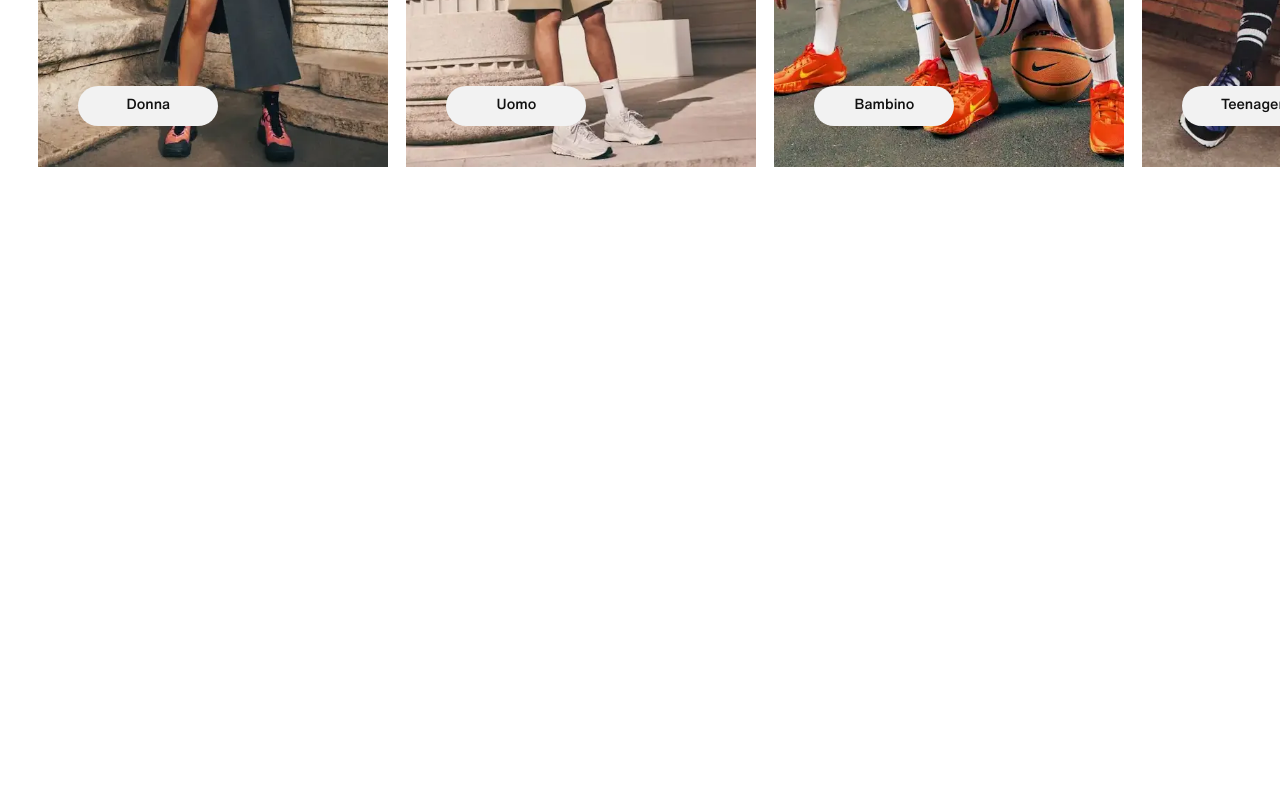
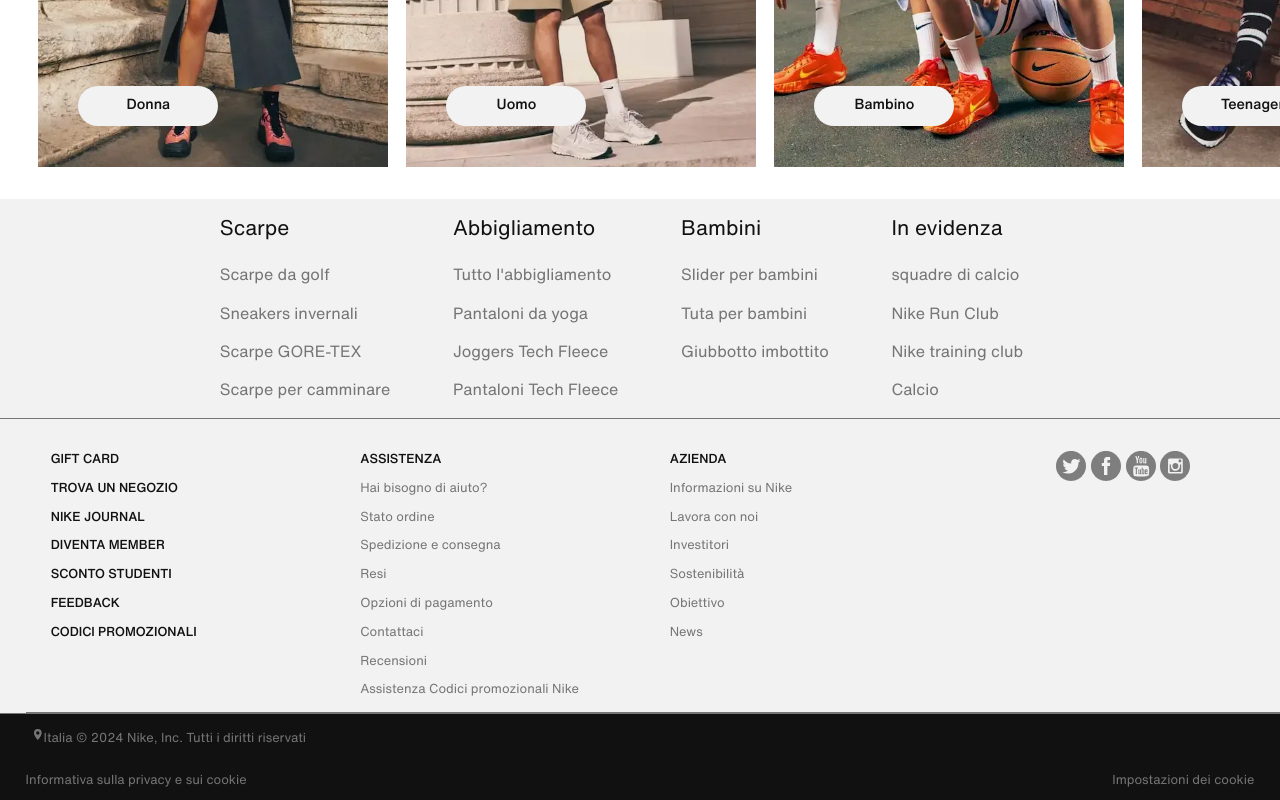
Before and after one commit to Rebeccamarinelli/Angular-Ecommerce-LabAir, an Angular app: page /home in a window 1280 px wide. Shown: the part 2421-3221 px from the top of the page. Before the commit the page ends 2620 px from the top, so only its background shows below. Built offline with nearby package versions, Linux system fonts and the light colour scheme.

Commit message:
homepage diventata completamente responsive

```diff
--- a/src/app/app.module.ts
+++ b/src/app/app.module.ts
@@ -12,7 +12,8 @@ import { FooterComponent } from './components/footer/footer.component';
 import { SliderShoeComponent } from './components/slider-shoe/slider-shoe.component';
 import { SliderSportComponent } from './components/slider-sport/slider-sport.component';
 import { SliderMemberComponent } from './components/slider-member/slider-member.component';
-import { ButtonComponent } from './components/button/button.component';
+import { FooterBComponent } from './components/footer-b/footer-b.component';
+
 
 @NgModule({
   declarations: [
@@ -26,7 +27,7 @@ import { ButtonComponent } from './components/button/button.component';
     SliderShoeComponent,
     SliderSportComponent,
     SliderMemberComponent,
-    ButtonComponent
+    FooterBComponent,
   ],
   imports: [
     BrowserModule,
--- a/src/app/components/button/button.component.html
+++ /dev/null
@@ -1 +0,0 @@
-<button></button>
--- a/src/app/components/button/button.component.scss
+++ /dev/null
@@ -1,19 +0,0 @@
-@import "../../../partial/variabili";
-
-button{
-    position: absolute;
-    bottom: 0;
-    left: 0;
-    width: 140px;
-    border-radius: 50px;
-    border: none;
-    padding: 0.6em 0 0.8em 0;
-    background-color: $colorFirst;
-    font-size: 0.9em;
-    font-family: "HelveticaNow-Medium", sans serif;
-    color: #111;
-    cursor: pointer;
-    display: flex;
-    justify-content: center;
-    align-items: center;
-}
--- a/src/app/components/button/button.component.ts
+++ /dev/null
@@ -1,17 +0,0 @@
-import { Component, EventEmitter, Output } from '@angular/core';
-
-@Component({
-  selector: 'app-button',
-  templateUrl: './button.component.html',
-  styleUrl: './button.component.scss'
-})
-export class ButtonComponent {
-
-  @Output() buttonClick = new EventEmitter<Event>();
-
-  onClick(event: Event): void {
-
-      this.buttonClick.emit(event);
-
-  }
-}
--- /dev/null
+++ b/src/app/components/footer-b/footer-b.component.html
@@ -0,0 +1,11 @@
+
+<div class="footer_b_foot" >
+    <div class="footer_b_foot-box ">
+        <p><span><svg aria-hidden="true" focusable="false" viewBox="0 0 24 24" role="img" width="18px" height="15px" fill="none"><path fill="currentColor" fill-rule="evenodd" d="M4.5 9.001a7.5 7.5 0 1115 0c0 1.205-.385 2.576-.934 3.928-.555 1.364-1.302 2.767-2.08 4.055a39.918 39.918 0 01-2.307 3.405c-.688.905-1.316 1.632-1.711 1.947a.75.75 0 01-.936 0c-.395-.315-1.023-1.042-1.711-1.947a39.916 39.916 0 01-2.306-3.405c-.78-1.288-1.526-2.691-2.08-4.056-.55-1.351-.935-2.722-.935-3.927zM12 12.25a3.25 3.25 0 100-6.5 3.25 3.25 0 000 6.5z" clip-rule="evenodd"></path></svg></span>Italia © 2024 Nike, Inc. Tutti i diritti riservati</p>
+    </div>
+
+    <div class="footer_b_foot-box">
+        <p>Informativa sulla privacy e sui cookie</p>
+        <p>Impostazioni dei cookie</p>
+    </div>
+</div>
--- /dev/null
+++ b/src/app/components/footer-b/footer-b.component.scss
@@ -0,0 +1,36 @@
+.footer_b_foot-box{
+    width: 100%;
+    background-color: #111;
+    color: #757575;
+    padding: 1em 2%;
+    font-size: 0.8em;
+}
+
+@media screen and (min-width:800px) {
+
+    .footer_b_foot-box{
+        display: flex;
+        justify-content: space-between;
+        align-items: center;
+        svg{
+            padding-left: 2%;
+        }
+    }
+}
+
+@media screen and (min-width:1300px) {
+    .footer_b_foot{
+        width: 100%;
+        background-color: #111;
+        display: flex;
+        justify-content: space-between;
+        align-items: center;
+        padding: 0;
+    }
+
+    .footer_b_foot-box{
+        width: 35%;
+    }
+
+
+}
--- a/src/app/components/footer/footer.component.html
+++ b/src/app/components/footer/footer.component.html
@@ -1,34 +1,34 @@
-<!-- <footer>
+<footer>
     <div>
          <ul>
              <li>Scarpe</li>
-             <li>Scarpe da golf</li>
-             <li>Sneakers invernali</li>
-             <li>Scarpe GORE-TEX</li>
-             <li>Scarpe per camminare</li>
+             <li class="mob-visibile">Scarpe da golf</li>
+             <li class="mob-visibile">Sneakers invernali</li>
+             <li class="mob-visibile">Scarpe GORE-TEX</li>
+             <li class="mob-visibile">Scarpe per camminare</li>
          </ul>
          <ul>
-             <li>Abbigliamento</li>
-             <li>Tutto l'abbigliamento</li>
-             <li>Pantaloni da yoga</li>
-             <li>Joggers Tech Fleece</li>
-             <li>Pantaloni Tech Fleece</li>
+             <li >Abbigliamento</li>
+             <li class="mob-visibile">Tutto l'abbigliamento</li>
+             <li class="mob-visibile">Pantaloni da yoga</li>
+             <li class="mob-visibile">Joggers Tech Fleece</li>
+             <li class="mob-visibile">Pantaloni Tech Fleece</li>
          </ul>
          <ul>
              <li>Bambini</li>
-             <li>Slider per bambini</li>
-             <li>Tuta per bambini</li>
-             <li>Giubbotto imbottito</li>
+             <li class="mob-visibile">Slider per bambini</li>
+             <li class="mob-visibile">Tuta per bambini</li>
+             <li class="mob-visibile">Giubbotto imbottito</li>
          </ul>
          <ul>
              <li>In evidenza</li>
-             <li>squadre di calcio</li>
-             <li>Nike Run Club</li>
-             <li>Nike training club</li>
-             <li>Calcio</li>
+             <li class="mob-visibile">squadre di calcio</li>
+             <li class="mob-visibile">Nike Run Club</li>
+             <li class="mob-visibile">Nike training club</li>
+             <li class="mob-visibile">Calcio</li>
          </ul>
-    </div> -->
-    <!-- <div>
+    </div>
+    <div>
         <section>
             <div>
                 <ul>
@@ -37,7 +37,7 @@
                     <li>NIKE JOURNAL</li>
                     <li>DIVENTA MEMBER</li>
                     <li>SCONTO STUDENTI</li>
-                     <li>Feedback</li>
+                    <li>FEEDBACK</li>
                     <li>CODICI PROMOZIONALI</li>
                 </ul>
                 <ul>
@@ -70,21 +70,4 @@
         </section>
     </div>
  </footer>
- <div class="footer_a_foot">
-     <ul>
-         <li>Guide</li>
-         <li>Condizioni d'uso</li>
-         <li>Condizioni di vendita</li>
-         <li>Info Legali e Societari</li>
-     </ul>
- </div>
- <div class="footer_b_foot">
-     <div class="footer_b_foot-box ">
-         <p><span><svg aria-hidden="true" focusable="false" viewBox="0 0 24 24" role="img" width="18px" height="15px" fill="none"><path fill="currentColor" fill-rule="evenodd" d="M4.5 9.001a7.5 7.5 0 1115 0c0 1.205-.385 2.576-.934 3.928-.555 1.364-1.302 2.767-2.08 4.055a39.918 39.918 0 01-2.307 3.405c-.688.905-1.316 1.632-1.711 1.947a.75.75 0 01-.936 0c-.395-.315-1.023-1.042-1.711-1.947a39.916 39.916 0 01-2.306-3.405c-.78-1.288-1.526-2.691-2.08-4.056-.55-1.351-.935-2.722-.935-3.927zM12 12.25a3.25 3.25 0 100-6.5 3.25 3.25 0 000 6.5z" clip-rule="evenodd"></path></svg></span>Italia © 2024 Nike, Inc. Tutti i diritti riservati</p>
-     </div>
-
-     <div class="footer_b_foot-box">
-         <p>Informativa sulla privacy e sui cookie</p>
-         <p>Impostazioni dei cookie</p>
-     </div>
- </div> -->
+ <app-footer-b></app-footer-b>
--- a/src/app/components/footer/footer.component.scss
+++ b/src/app/components/footer/footer.component.scss
@@ -1,36 +1,99 @@
 footer{
     width: 100%;
     div{
-        padding-top: 3em;
+        padding-top: 1em;
+        padding-left: 2%;
+        background-color: #f2f2f2;
+        color: #111;
+        border-bottom: 1px solid #777575;
+
+        &:last-child{
+            section{
+                width: 100%;
+                max-width: 1300px;
+                div{
+                    &:first-child{
+                        width: 100%;
+                    }
+                    ul{
+                        padding-bottom: 2px;
+                        border: none;
+                        width: 100%;
+                        &:first-child li{
+                            font-family:"HelveticaNow-Medium", sans serif;
+                            color: #111;
+                        }
+                        li{
+                            &:first-child{
+                                font-size: 0.8em;
+                                font-family:"HelveticaNow-Medium", sans serif;
+                                color: #111;
+                            }
+                            padding-bottom: 1em;
+                            font-size: 0.8em;
+                        }
+                    }
+                }
+            }
+        }
+        ul{
+            li{
+                padding-bottom: 1.2em;
+                color: #757575;
+                &:first-child{
+                    font-size: 1.3em;
+                    color: #111;
+                }
+            }
+        }
+    }
+}
+
+.footer-icon{
+   display: none;
+}
+
+.mob-visibile{
+    display: none;
+}
+
+ @media  screen and (min-width:800px) {
+
+    .mob-visibile{
+        display: block;
+    }
+
+    footer{
+        width: 100%;
+        div{
+            padding-top: 1em;
+            padding-left: 2%;
             background-color: #f2f2f2;
             color: #111;
             display: flex;
             justify-content: center;
-        align-items: center;
             align-items: flex-start;
             &:last-child{
                 section{
-                background-color: #111;
+                    width: 100%;
+                    max-width: 1300px;
                     display: flex;
                     justify-content: space-between;
-                padding-bottom: 2em;
                     div{
                         &:first-child{
-                        width: 60%;
+                            width: 80%;
                         }
-                    background-color: #111;
-                    padding-left: 3%;
                         ul{
                             &:first-child li{
                                 font-family:"HelveticaNow-Medium", sans serif;
-                            color: #fff;
+                                color: #111;
                             }
                             width: 40%;
                             li{
                                 &:first-child{
                                     font-size: 0.8em;
                                     font-family:"HelveticaNow-Medium", sans serif;
-                                color: #fff;
+                                    color: #111;
                                 }
                                 padding-bottom: 1em;
                                 font-size: 0.8em;
@@ -63,7 +126,7 @@ footer{
     .footer-icon{
         background-color: #111;
         padding-right: 3%;
-    width: 15%;
+        width: 25%;
         display: flex;
         justify-content: space-between;
 
@@ -71,4 +134,8 @@ footer{
 
     .footer-icon svg{
         fill: #7e7e7e;
+        margin: 0 1%;
     }
+
+
+ }
--- /dev/null
+++ b/style/footer-b.component.css
@@ -0,0 +1 @@
+.footer_b_foot-box{width:100%;background-color:#111;color:#757575;padding:1em 2%;font-size:.8em}@media screen and (min-width: 800px){.footer_b_foot-box{display:flex;justify-content:space-between;align-items:center}.footer_b_foot-box svg{padding-left:2%}}@media screen and (min-width: 1300px){.footer_b_foot{width:100%;background-color:#111;display:flex;justify-content:space-between;align-items:center;padding:0}.footer_b_foot-box{width:35%}}
```
Also changed, not shown: src/app/components/footer-b/footer-b.component.ts (added, +13 -0 lines), style/footer.component.css (+1 -1 lines), style/footer-a.component.css (added), 1 other file (tests, documents, lock files or other folders). Lines whose indentation alone changed are shown as unchanged.
